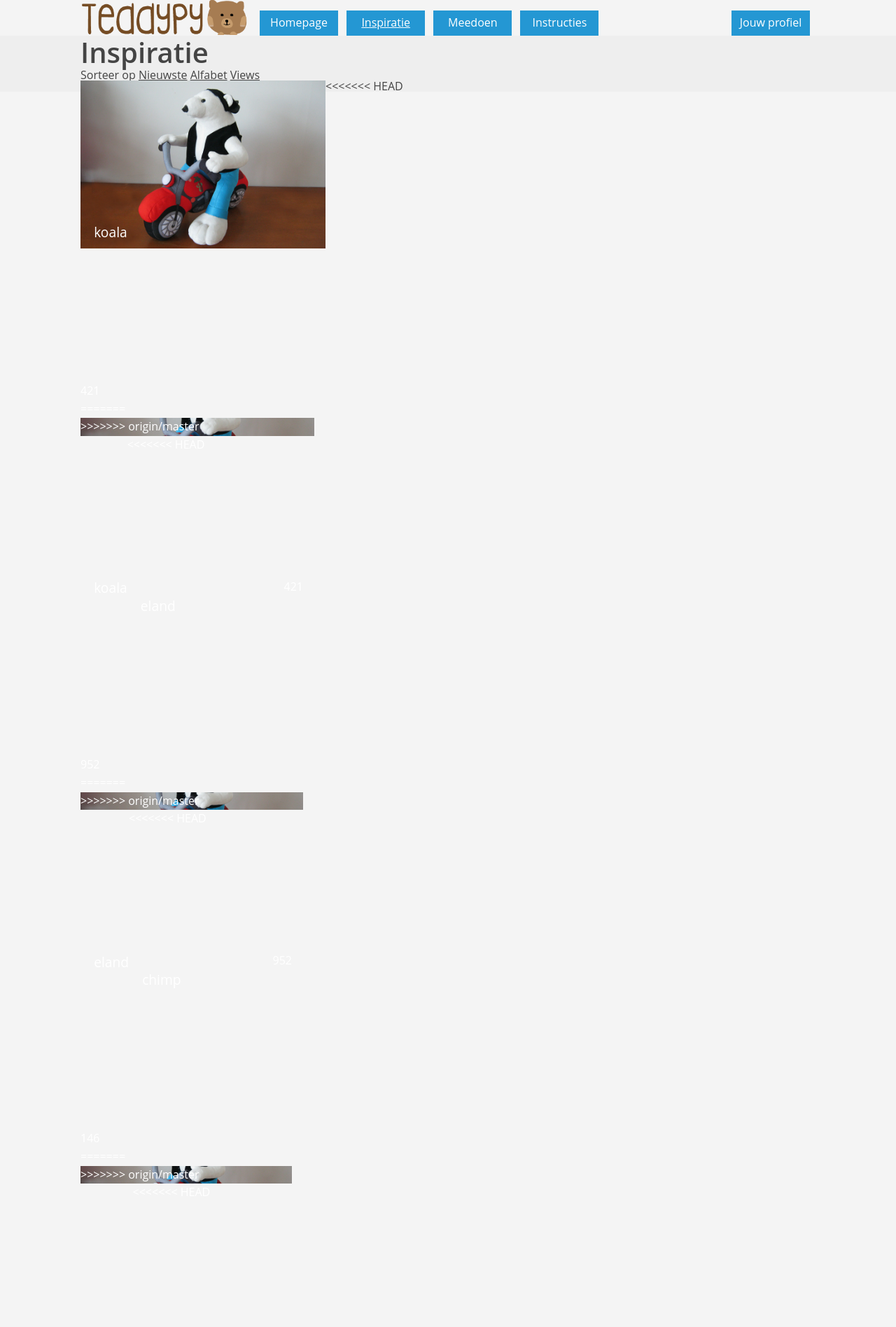
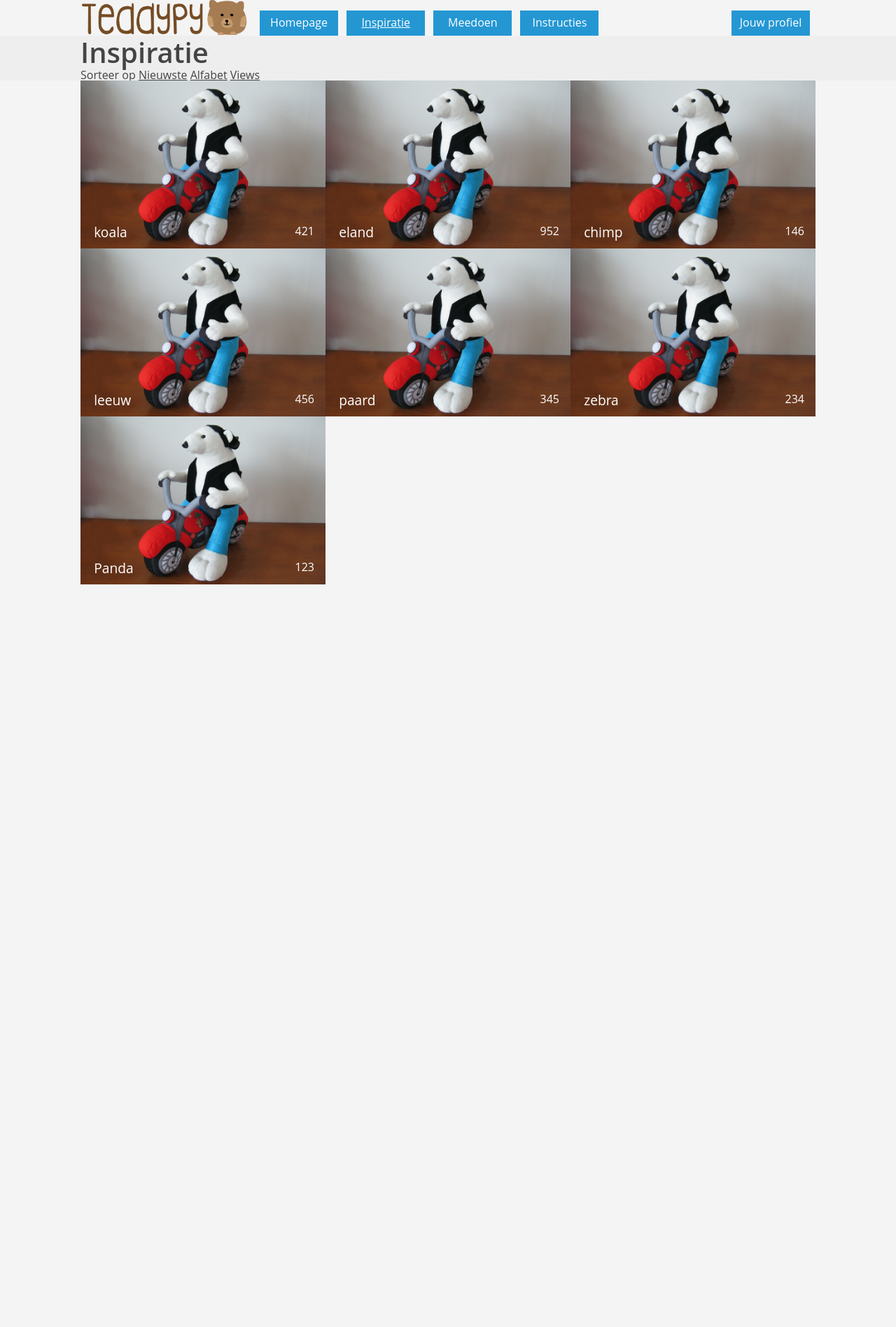
Before and after one commit to tedgodyla/hackathon, a PHP site: page /index.php?page=inspiratie in a window 1280 px wide. Shown: the part 17-1913 px from the top of the page at 70% size. After the commit the page ends 852 px from the top, so only its background shows below. Run offline with PHP 8.4, Linux system fonts and the light colour scheme; data that the repository does not hold is empty.

Commit message:
mistakes inspiratie

```diff
--- a/includes/inspiratie.php
+++ b/includes/inspiratie.php
@@ -21,7 +21,7 @@
 
 	else if ($sort === 'views')
 	{
-		// sort the items by amount of views
+		// sort theitems by amount of views
 		usort($items, function($a, $b) {
 		    return $b['views'] - $a['views'];
 		});
@@ -47,23 +47,10 @@
 
 		<ul class="inspiration">
 			<?php foreach ($items as $itemkey => $itemprops): ?>
-<<<<<<< HEAD
-			<?php $faved = ($itemprops['fav'] === true) ? 'fav active' : 'fav'; ?>
-			<li data-imgsrc="<?= $itemprops['imagename']; ?>" data-fav="<?= $itemprops['fav']; ?>" data-title="<?= $itemprops['title']; ?>" data-slug="<?= $itemprops['slug']; ?>" data-views="<?= $itemprops['views']; ?>">
-				<div class="image" style="background-image: url(/hackathon/uploads/inspiration/<?= $itemprops['imagename']; ?>);">
-					<a href="/hackathon/?page=inspiratie#<?= $itemprops['slug']; ?>"></a>
-				</div>
-				<header>
-					<h3 class="imgdetail"><a  href="/hackathon/?page=inspiratie#<?= $itemprops['slug']; ?>"><?= $itemprops['title']; ?></a></h3>
-					<div class="details">
-						<div class="views"><?= $itemprops['views']; ?></div>
-						<div class="<?= $faved; ?>"></div>
-=======
 				<?php $faved = ($itemprops['fav'] === true) ? 'fav active' : 'fav'; ?>
 				<li data-imgsrc="<?= $itemprops['imagename']; ?>" data-fav="<?= $itemprops['fav']; ?>" data-title="<?= $itemprops['title']; ?>" data-slug="<?= $itemprops['slug']; ?>" data-views="<?= $itemprops['views']; ?>">
 					<div class="image" style="background-image: url(/hackathon/uploads/inspiration/<?= $itemprops['imagename']; ?>);">
 						<a href="/hackathon/?page=inspiratie#<?= $itemprops['slug']; ?>"></a>
->>>>>>> origin/master
 					</div>
 					<header>
 						<h3><a href="/hackathon/?page=inspiratie#<?= $itemprops['slug']; ?>"><?= $itemprops['title']; ?></a></h3>
```
